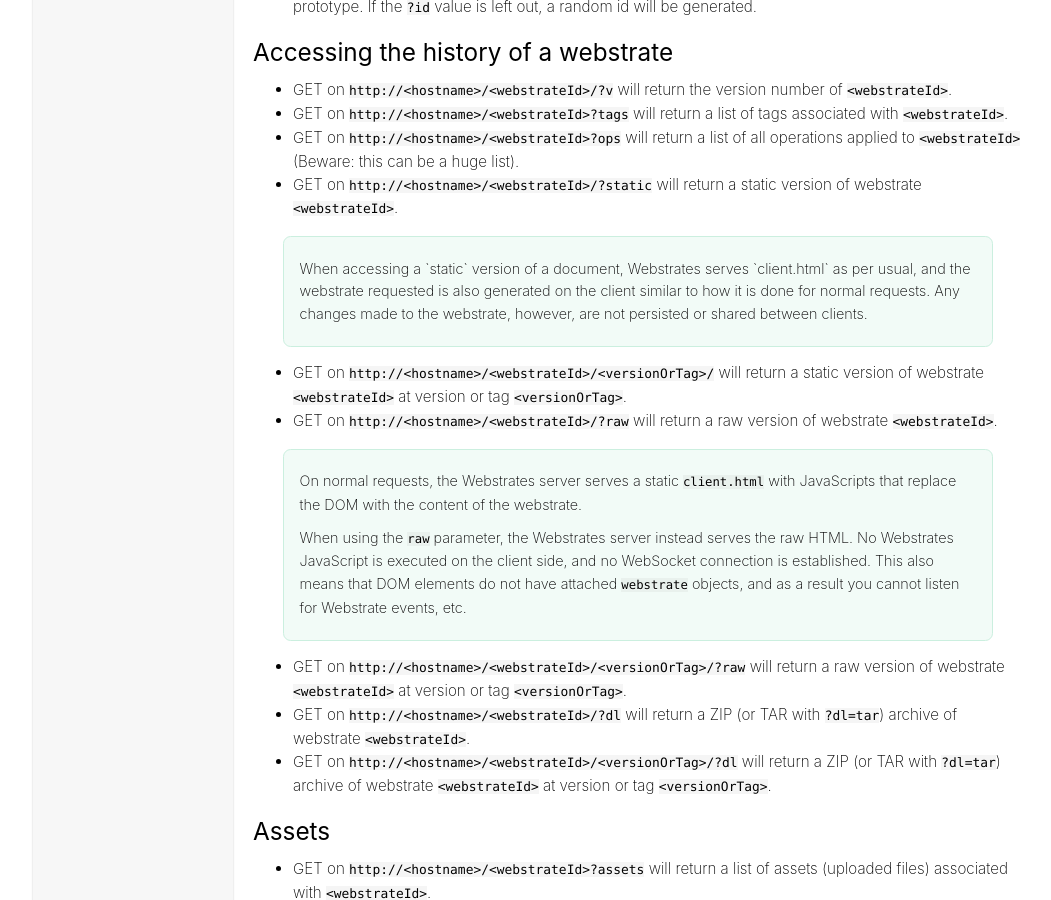
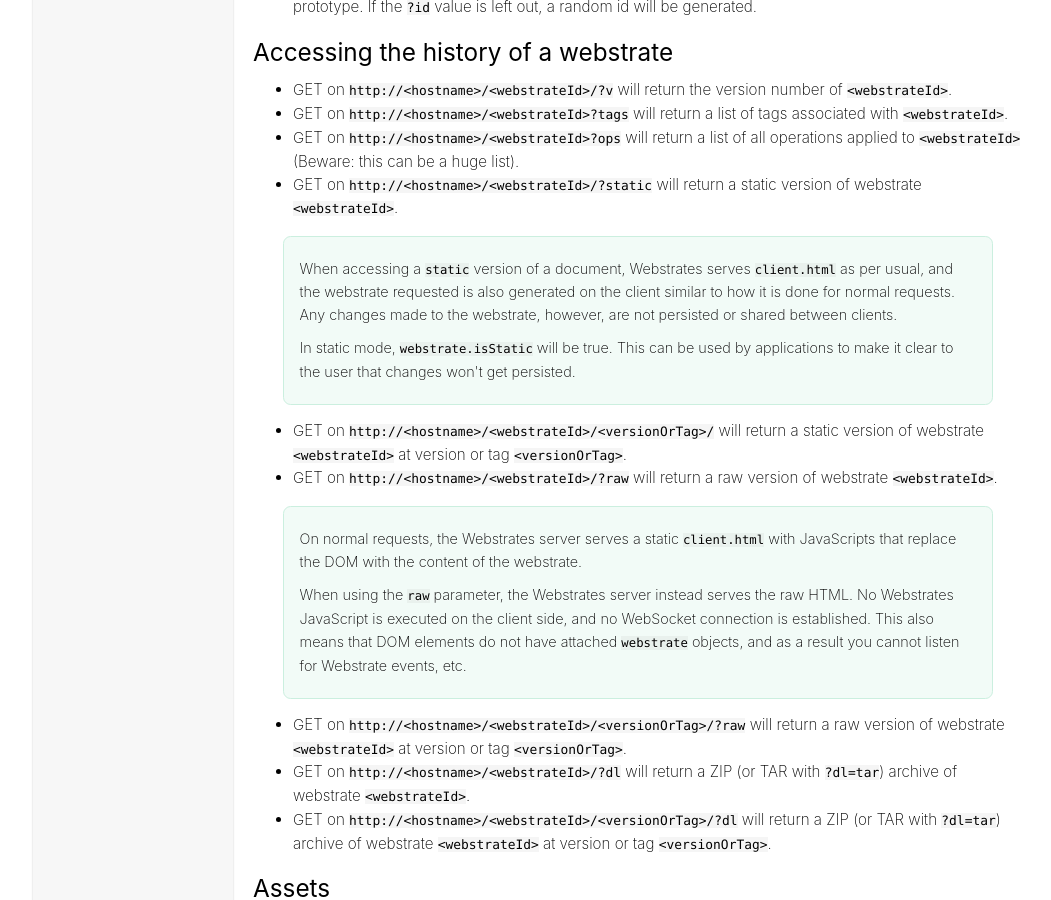
Before and after one commit to Webstrates/webstrates.github.io, a Jekyll site: the page built from _posts/2017-07-05-http-api.md, in a window 1280 px wide and 900 px high, scrolled down 1553 px. Shown: the whole window, without its empty margins (107-1158 px from the left). Built offline with Jekyll 4.4.1, drawn with Linux system fonts in a browser that asks for light colours; comment, search, counter and statistics services are not loaded.

Commit message:
Added note on `webstrate.isStatic`.

```diff
--- a/_posts/2017-07-05-http-api.md
+++ b/_posts/2017-07-05-http-api.md
@@ -78,10 +78,13 @@
 `<webstrateId>`.
 
 <div class="info box">
-	<p>When accessing a `static` version of a document, Webstrates serves `client.html` as per usual,
-	and the webstrate requested is also generated on the client similar to how it is done for normal
-	requests. Any changes made to the webstrate, however, are not persisted or shared between clients.
-	</p>
+	<p>When accessing a <code>static</code> version of a document, Webstrates serves
+		<code>client.html</code> as per usual, and the webstrate requested is also generated on the
+		client similar to how it is done for normal requests. Any changes made to the webstrate, however,
+		are not persisted or shared between clients.</p>
+
+	<p>In static mode, <code>webstrate.isStatic</code> will be true. This can be used by applications
+		to make it clear to the user that changes won't get persisted.</p>
 </div>
 
 * GET on `http://<hostname>/<webstrateId>/<versionOrTag>/` will return a static version of webstrate
```
